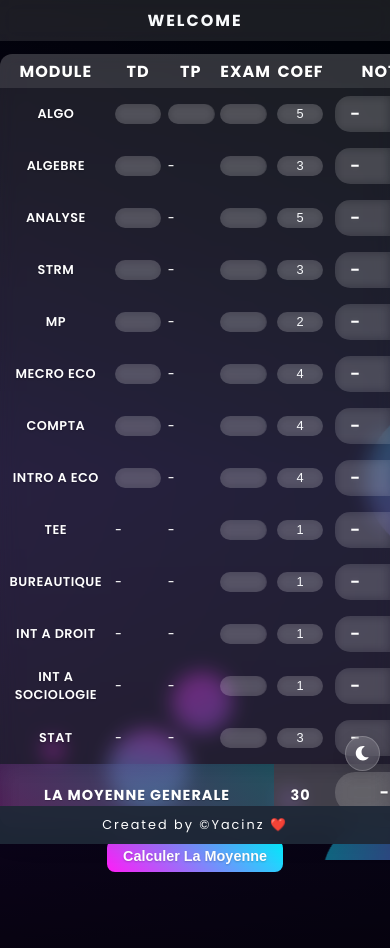
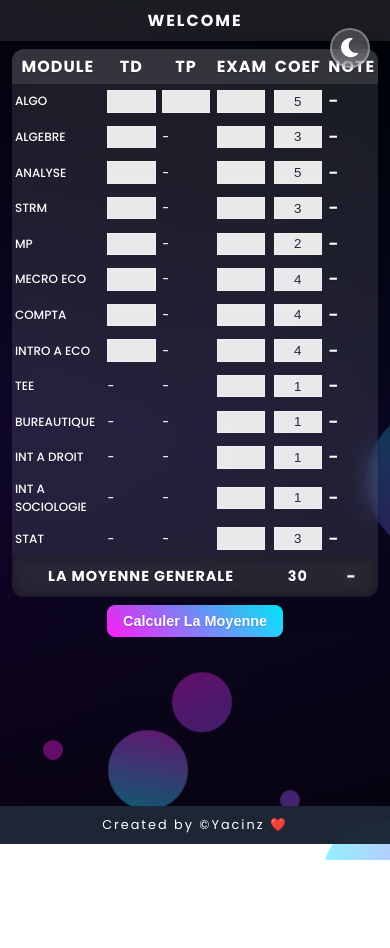
Before and after one commit to yacinzx/calculate, a plain HTML site: page index.html in a window 390 px wide. After the commit the page ends 844 px from the top, so only its background shows below. Drawn offline with Linux system fonts and the light colour scheme.

Commit message:
Add files via upload

```diff
--- a/style.css
+++ b/style.css
@@ -207,10 +207,6 @@ body {
     align-items: center;
     position: relative;
     transition: all 0.3s ease;
-    overflow-x: hidden;
-    width: 100%;
-    max-width: 100%;
-    box-sizing: border-box;
 }
 
 body::before {
@@ -284,54 +280,23 @@ body.light-mode td {
     color: #ffffff;
 }
 
-/* Input styling */
 input[type="number"] {
-    width: 60px;
-    padding: 0.3rem;
-    border: none;
-    border-radius: 20px;
-    background: rgba(255, 255, 255, 0.15);
-    backdrop-filter: blur(5px);
-    color: var(--text-light);
+    background: rgba(255, 255, 255, 0.9);
+    border: 1px solid rgba(255, 255, 255, 0.2);
+    color: var(--text-dark);
     font-weight: 500;
-    text-align: center;
-    transition: all 0.3s ease;
-    height: 18px;
-    font-size: 0.9rem;
 }
 
-input[type="number"]:focus {
-    outline: none;
-    background: rgba(255, 255, 255, 0.25);
-    box-shadow: 0 0 15px rgba(255, 255, 255, 0.2);
+body.light-mode input[type="number"] {
+    background: rgba(255, 255, 255, 0.8);
+    border: 1px solid rgba(255, 255, 255, 0.3);
+    box-shadow: 0 2px 5px rgba(0, 0, 0, 0.05);
 }
 
 .coef-input {
     width: 40px;
     text-align: center;
     height: 18px;
-}
-
-body.light-mode input[type="number"] {
-    background: rgba(255, 255, 255, 0.3);
-    color: var(--text-dark);
-    border: 1px solid rgba(255, 255, 255, 0.3);
-}
-
-body.light-mode input[type="number"]:focus {
-    background: rgba(255, 255, 255, 0.4);
-    box-shadow: 0 0 15px rgba(255, 255, 255, 0.3);
-}
-
-/* Remove number input spinners */
-input[type="number"]::-webkit-inner-spin-button,
-input[type="number"]::-webkit-outer-spin-button {
-    -webkit-appearance: none;
-    margin: 0;
-}
-
-input[type="number"] {
-    -moz-appearance: textfield;
 }
 
 button {
@@ -388,100 +353,37 @@ body.light-mode footer {
 .nm {
     font-size: 1.1rem;
     font-weight: 600;
-    position: relative;
-    padding: 0.5rem;
-}
-
-.nm span {
-    background: rgba(255, 255, 255, 0.1);
-    padding: 5px 15px;
-    border-radius: 15px;
-    backdrop-filter: blur(5px);
-    transition: all 0.3s ease;
-    display: inline-block;
-    min-width: 45px;
-}
-
-/* Success/Error colors for grades */
-span[id^="note-"] {
-    text-shadow: 0 0 10px rgba(255, 255, 255, 0.2);
-}
-
-span[id^="note-"]:not(:empty) {
-    animation: fadeIn 0.5s ease;
-}
-
-span[id^="note-"][style*="green"] {
-    background: rgba(16, 185, 129, 0.2);
-    border: 1px solid rgba(16, 185, 129, 0.3);
-    color: #10FFB0;
-}
-
-span[id^="note-"][style*="red"] {
-    background: rgba(239, 68, 68, 0.2);
-    border: 1px solid rgba(239, 68, 68, 0.3);
-    color: #FF6B6B;
-}
-
-/* Final result styling */
-.last {
-    background: rgba(0, 0, 0, 0.2);
-    backdrop-filter: blur(10px);
+    text-shadow: 0 1px 2px rgba(0, 0, 0, 0.2);
 }
 
 .moy {
-    font-size: 1.2rem;
+    background: linear-gradient(45deg, rgba(255, 28, 247, 0.2), rgba(0, 240, 255, 0.2));
+    font-size: 1.1rem;
     font-weight: 700;
     text-transform: uppercase;
     letter-spacing: 1px;
-    background: linear-gradient(45deg, rgba(255, 28, 247, 0.2), rgba(0, 240, 255, 0.2));
+    color: #ffffff;
+}
+
+body.light-mode .moy {
+    background: linear-gradient(45deg, rgba(0, 240, 255, 0.2), rgba(255, 28, 247, 0.2));
+}
+
+.last {
+    background: rgba(0, 0, 0, 0.3);
+    backdrop-filter: blur(5px);
+}
+
+.last th {
+    background: transparent;
+    font-size: 1.1rem;
+    padding: 0.8rem;
 }
 
 #moyenne-generale {
-    font-size: 1.4rem;
-    font-weight: 800;
-    padding: 8px 20px;
-    border-radius: 20px;
-    background: rgba(255, 255, 255, 0.15);
-    backdrop-filter: blur(10px);
-    transition: all 0.3s ease;
-    display: inline-block;
-    min-width: 60px;
-    position: relative;
-    overflow: hidden;
-}
-
-#moyenne-generale::before {
-    content: '';
-    position: absolute;
-    top: 0;
-    left: -100%;
-    width: 100%;
-    height: 100%;
-    background: linear-gradient(
-        90deg,
-        transparent,
-        rgba(255, 255, 255, 0.2),
-        transparent
-    );
-    transition: 0.5s;
-}
-
-#moyenne-generale:not(:empty)::before {
-    animation: shine 2s infinite;
-}
-
-/* Animation for shine effect */
-@keyframes shine {
-    0% {
-        left: -100%;
-    }
-    20% {
-        left: 100%;
-    }
-    100% {
-        left: 100%;
-    }
+    font-size: 1.2rem;
+    font-weight: 700;
+    text-shadow: 0 0 10px rgba(255, 255, 255, 0.3);
 }
 
 /* Animations */
@@ -519,7 +421,6 @@ span[id^="note-"][style*="red"] {
     input[type="number"] {
         width: 50px;
         height: 16px;
-        font-size: 0.85rem;
     }
 
     .coef-input {
@@ -559,7 +460,6 @@ span[id^="note-"][style*="red"] {
     input[type="number"] {
         width: 40px;
         height: 14px;
-        font-size: 0.8rem;
         padding: 0.2rem;
     }
 
@@ -596,83 +496,43 @@ span[id^="note-"][style*="red"] {
     }
 }
 
-/* Theme toggle button */
+/* Remove number input spinners */
+input[type="number"]::-webkit-inner-spin-button,
+input[type="number"]::-webkit-outer-spin-button {
+    -webkit-appearance: none;
+    margin: 0;
+}
+
+input[type="number"] {
+    -moz-appearance: textfield;
+}
+
+body.light-mode input[type="number"] {
+    background: white;
+    box-shadow: 0 2px 5px rgba(0, 0, 0, 0.1);
+}
+
 .theme-toggle {
     position: fixed;
-    bottom: 80px; /* Position above footer */
+    top: 20px;
     right: 20px;
-    width: 45px;
-    height: 45px;
+    background: rgba(255, 255, 255, 0.2);
+    border: 2px solid rgba(255, 255, 255, 0.3);
     border-radius: 50%;
-    background: rgba(255, 255, 255, 0.15);
-    backdrop-filter: blur(10px);
-    border: 1px solid rgba(255, 255, 255, 0.2);
+    width: 40px;
+    height: 40px;
     cursor: pointer;
     display: flex;
     align-items: center;
     justify-content: center;
-    transition: all 0.3s ease;
+    font-size: 1.2rem;
+    backdrop-filter: blur(10px);
     z-index: 1000;
-    box-shadow: 0 4px 15px rgba(0, 0, 0, 0.1);
-}
-
-.theme-toggle i {
-    font-size: 1.2rem;
-    color: #ffffff;
     transition: all 0.3s ease;
 }
 
 .theme-toggle:hover {
     transform: scale(1.1);
-    background: rgba(255, 255, 255, 0.25);
-    box-shadow: 0 6px 20px rgba(0, 0, 0, 0.15);
-}
-
-.theme-toggle:active {
-    transform: scale(0.95);
-}
-
-body.light-mode .theme-toggle {
-    background: rgba(0, 0, 0, 0.15);
-    border: 1px solid rgba(255, 255, 255, 0.3);
-}
-
-body.light-mode .theme-toggle i {
-    color: #ffffff;
-}
-
-/* Responsive adjustments for theme toggle */
-@media (max-width: 768px) {
-    .theme-toggle {
-        bottom: 70px;
-        right: 15px;
-        width: 40px;
-        height: 40px;
-    }
-
-    .theme-toggle i {
-        font-size: 1.1rem;
-    }
-}
-
-@media (max-width: 480px) {
-    .theme-toggle {
-        bottom: 65px;
-        right: 10px;
-        width: 35px;
-        height: 35px;
-    }
-
-    .theme-toggle i {
-        font-size: 1rem;
-    }
-}
-
-/* For very small screens */
-@media (max-height: 600px) {
-    .theme-toggle {
-        bottom: 60px;
-    }
 }
 
 /* Success/Error colors for grades */
@@ -685,93 +545,3 @@ body.light-mode .theme-toggle i {
     color: #c22200 !important;
     text-shadow: 0 0 10px rgba(194, 34, 0, 0.3);
 }
-
-/* Module names styling */
-td:first-child {
-    text-align: center;
-    font-weight: 600;
-    letter-spacing: 0.5px;
-    text-transform: uppercase;
-    font-size: 0.9rem;
-    color: #ffffff;
-    text-shadow: 0 1px 2px rgba(0, 0, 0, 0.2);
-    padding: 0.8rem 1rem;
-    min-width: 100px;
-}
-
-body.light-mode td:first-child {
-    color: #ffffff;
-    text-shadow: 0 1px 2px rgba(0, 0, 0, 0.1);
-}
-
-/* Responsive adjustments */
-@media (max-width: 768px) {
-    td:first-child {
-        font-size: 0.85rem;
-        padding: 0.6rem 0.8rem;
-        min-width: 80px;
-    }
-}
-
-@media (max-width: 480px) {
-    td:first-child {
-        font-size: 0.8rem;
-        padding: 0.5rem 0.6rem;
-        min-width: 60px;
-    }
-}
-
-/* Hide scrollbar but keep functionality */
-::-webkit-scrollbar {
-    display: none; /* Chrome, Safari, Opera */
-}
-
-/* Hide scrollbar for Firefox */
-* {
-    scrollbar-width: none;
-}
-
-/* Hide scrollbar for IE */
-* {
-    -ms-overflow-style: none;
-}
-
-body {
-    min-height: 100vh;
-    margin: 0;
-    padding: 0;
-    display: flex;
-    flex-direction: column;
-    overflow-x: hidden;
-    width: 100%;
-    max-width: 100%;
-    position: relative;
-    box-sizing: border-box;
-}
-
-.container {
-    flex: 1;
-    display: flex;
-    flex-direction: column;
-    width: 100%;
-    padding: 0.5rem 0;
-    margin-bottom: 60px;
-    box-sizing: border-box;
-    overflow: hidden;
-}
-
-/* Table container to prevent overflow */
-.table-container {
-    width: 100%;
-    overflow-x: hidden;
-    padding: 0;
-    margin: 0;
-    box-sizing: border-box;
-}
-
-table {
-    margin: 0.3rem auto;
-    width: 98%;
-    max-width: 1000px;
-    box-sizing: border-box;
-}
```
